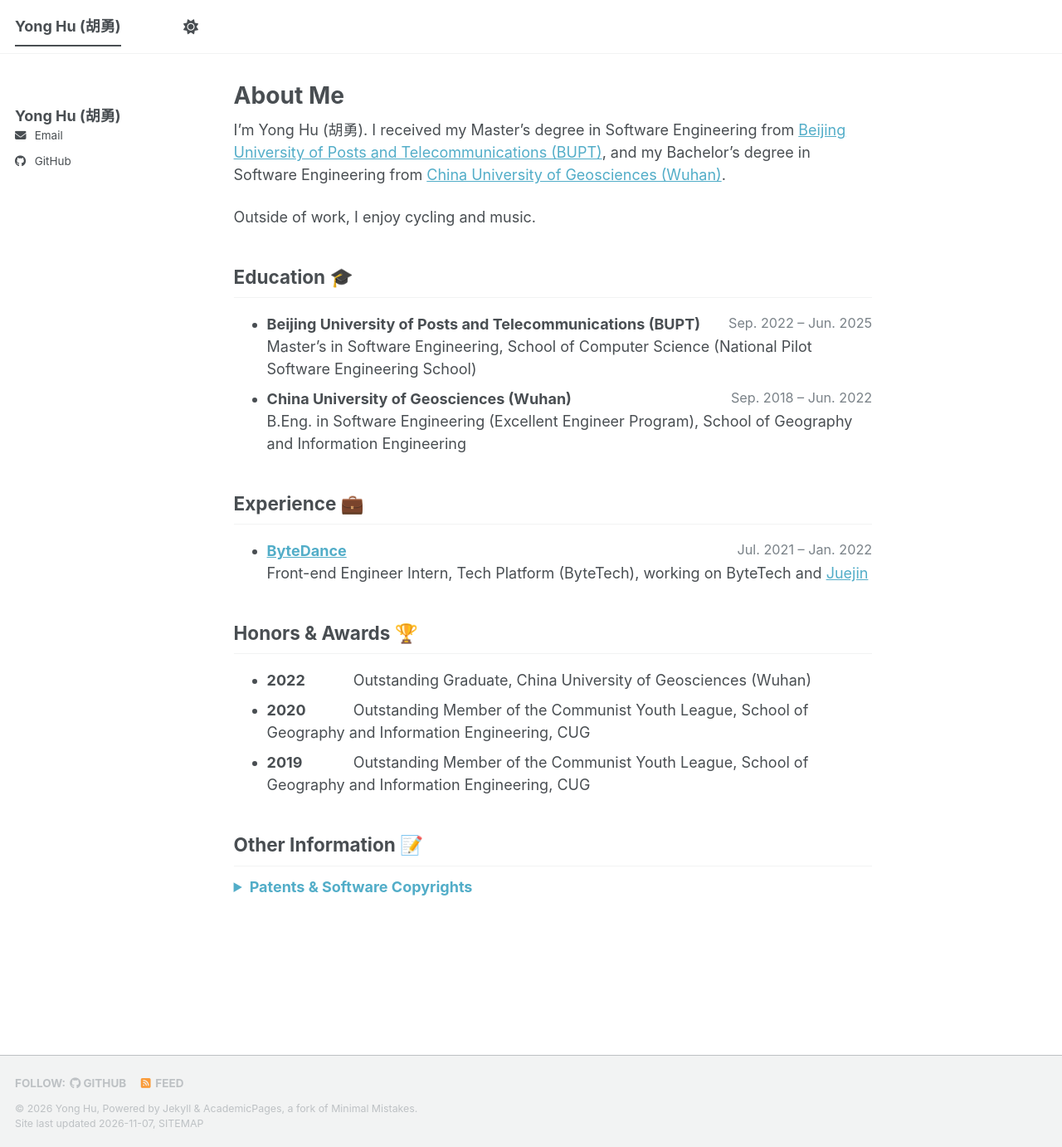
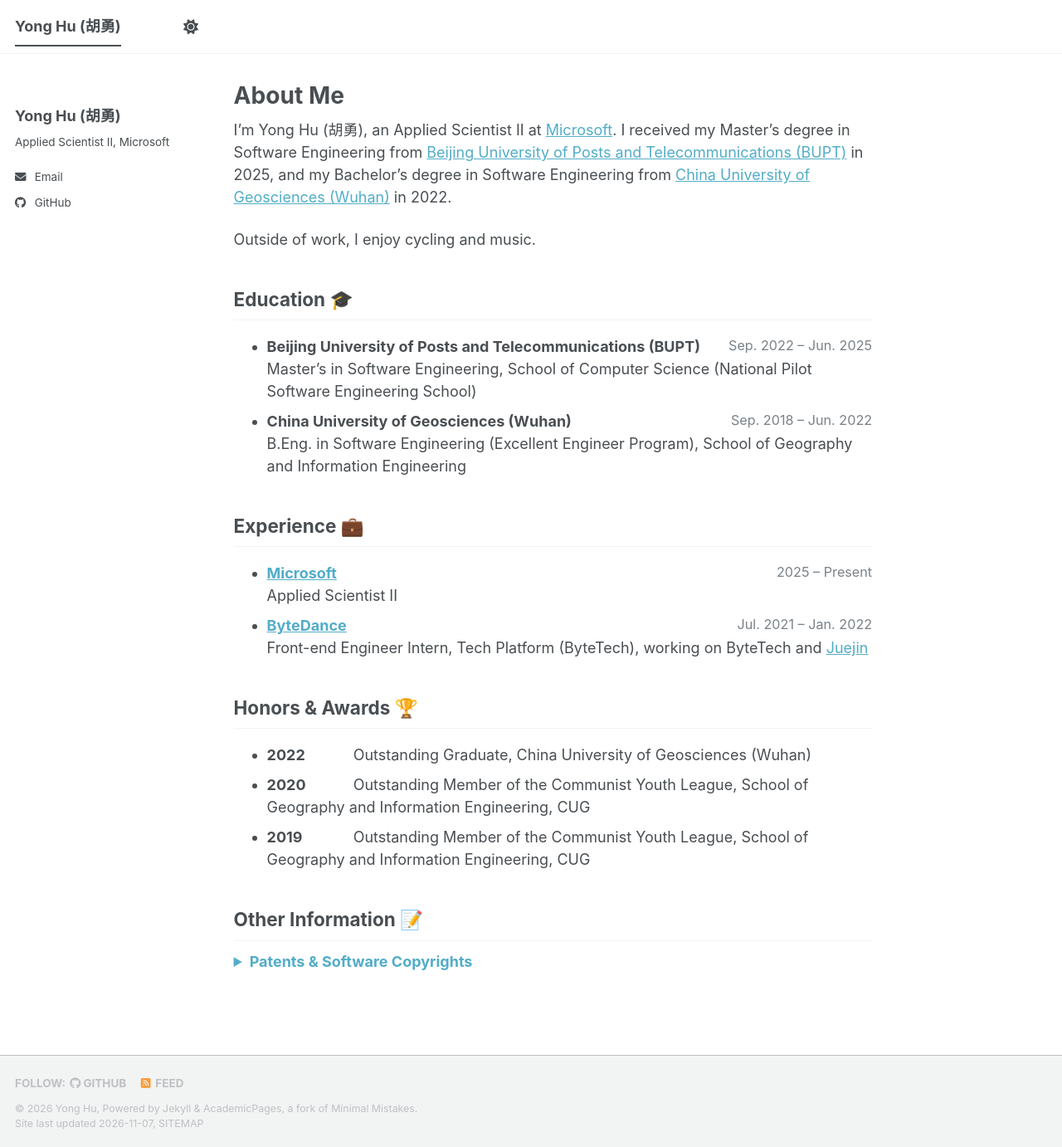
Before and after one commit to huyonger/huyonger.github.io, a Jekyll site: the page built from _pages/about.md, in a window 1280 px wide and 1382 px high. Shown: the whole window at 83% size. Built offline with Jekyll 4.4.1, drawn with Linux system fonts in a browser that asks for light colours; a script bundle is joined from its source files by our own code; a style sheet for code colours, icons or effects is not loaded.

Commit message:
Add current role: Applied Scientist II at Microsoft
Show the role in the sidebar, About Me, and Experience, and add the
graduation years (BUPT 2025, CUG 2022).

Co-Authored-By: Claude Opus 5.5 <noreply@anthropic.com>

```diff
--- a/_config.yml
+++ b/_config.yml
@@ -26,7 +26,7 @@ author:
   avatar           : # TODO: headshot file in /images/, e.g. "profile.jpg" (blank = no photo shown); also set og_image below
   name             : "Yong Hu (胡勇)"
   pronouns         : # example: "she/her"
-  bio              : # TODO: "Title, Organization"
+  bio              : "Applied Scientist II, Microsoft"
   location         : # TODO: e.g. "Beijing, China"
   employer         :
   uri              : # URL
--- a/_pages/about.md
+++ b/_pages/about.md
@@ -9,7 +9,8 @@ redirect_from:
 
 {% comment %}
   Still missing (add when available):
-    - Current position: first sentence below, Experience, and author.bio / author.location in _config.yml
+    - City: author.location in _config.yml
+    - Microsoft start month and team (Experience)
     - Research interests: a sentence after the first paragraph
     - Headshot: images/profile.jpg, then author.avatar and og_image in _config.yml
     - "News 🌟" section (goes right after the About text):
@@ -26,7 +27,7 @@ redirect_from:
           Author A, **Yong Hu**, Author C
 {% endcomment %}
 
-I'm Yong Hu (胡勇). I received my Master's degree in Software Engineering from [Beijing University of Posts and Telecommunications (BUPT)](https://www.bupt.edu.cn/), and my Bachelor's degree in Software Engineering from [China University of Geosciences (Wuhan)](https://www.cug.edu.cn/).
+I'm Yong Hu (胡勇), an Applied Scientist II at [Microsoft](https://www.microsoft.com/). I received my Master's degree in Software Engineering from [Beijing University of Posts and Telecommunications (BUPT)](https://www.bupt.edu.cn/) in 2025, and my Bachelor's degree in Software Engineering from [China University of Geosciences (Wuhan)](https://www.cug.edu.cn/) in 2022.
 
 Outside of work, I enjoy cycling and music.
 
@@ -39,6 +40,8 @@ Outside of work, I enjoy cycling and music.
 
 ## Experience 💼
 
+- **[Microsoft](https://www.microsoft.com/)** <span class="cv-date">2025 – Present</span>
+  Applied Scientist II
 - **[ByteDance](https://www.bytedance.com/)** <span class="cv-date">Jul. 2021 – Jan. 2022</span>
   Front-end Engineer Intern, Tech Platform (ByteTech), working on ByteTech and [Juejin](https://juejin.cn/)
 
```
